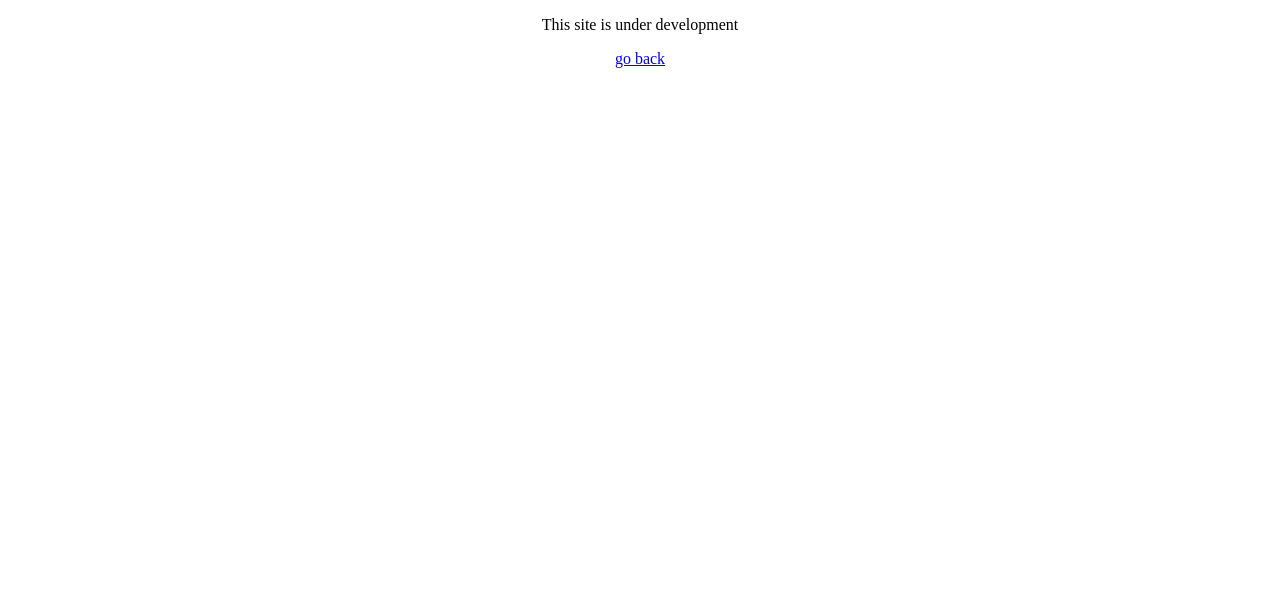
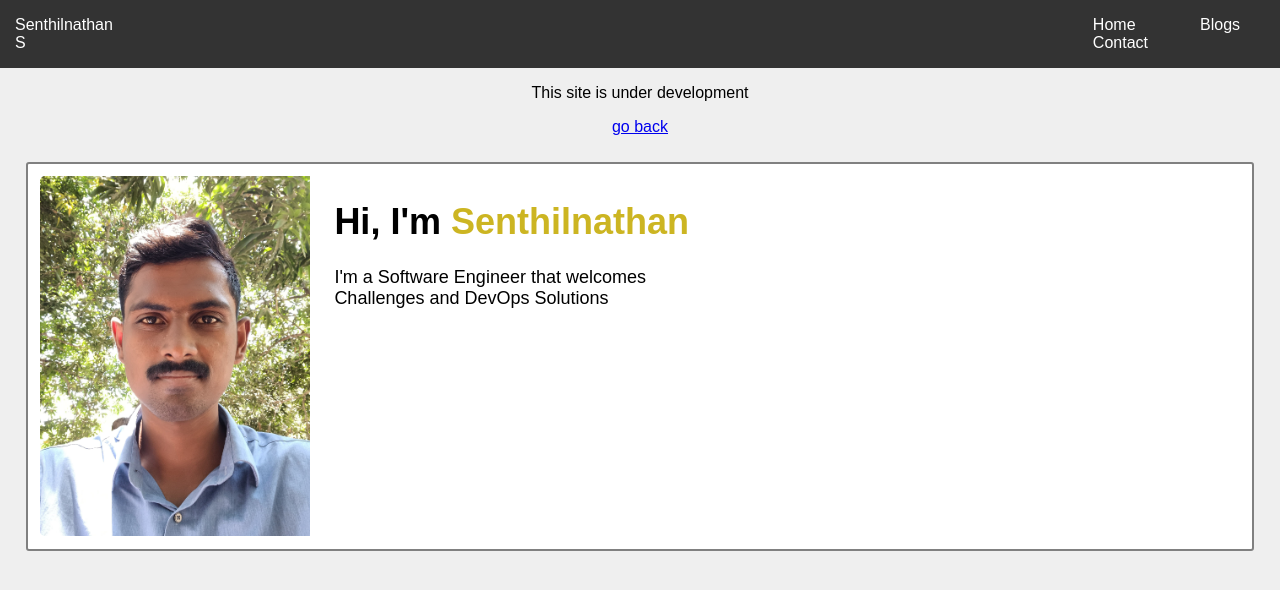
Before and after one commit to senthilnathan-dev/senthilnathan-dev.github.io, a plain HTML site: page static/about.html in a window 1280 px wide. Drawn offline with Linux system fonts and the light colour scheme.

Commit message:
\ Added Content for about page addred few contents in about page

```diff
--- /dev/null
+++ b/static/about.css
@@ -0,0 +1,22 @@
+
+.sec-about{
+    display: flex;
+    margin: 2% 2% 2% 2%;
+    border: 2px solid gray;
+    border-radius: 3px;
+    background-color: white;
+    padding: 1% 1% 1% 1%;
+}
+.sec-about-img{
+    max-width: 360px;
+    max-height: 360px;
+    border-radius: 5px;
+    padding-right: 2%;
+}
+.sec-about-right{
+    font-size: 18px;
+}
+.txt-name{
+    font-weight: 600;
+    color: #ccb522;
+}
--- a/static/about.html
+++ b/static/about.html
@@ -4,10 +4,36 @@
     <meta charset="UTF-8">
     <meta name="viewport" content="width=device-width, initial-scale=1.0">
     <title>Senthilnathan (about)</title>
+    <link rel="stylesheet" href="/static/about.css">
+    <link rel="stylesheet" href="/static/style.css">
 </head>
 <body>
+    <!-- header section -->
+    <div class="header">
+        <div class="head-left">
+            <p class="logo-txt">
+                Senthilnathan S
+            </p>
+        </div>
+        <div class="head-right">
+            <a class="home-btn" href="../index.html">Home</a>
+            <a class="blogs-btn" href="./static/blogs.html">Blogs</a>
+            <!-- <a class="blogs-btn" href="https://dev.to/senthilnathan-dev">Blogs</a> -->
+            <a class="contact-btn" href="./static/contact.html">Contact</a>
+        </div>
+    </div>
+
     <center>
         <p>This site is under development</p>
         <a href="../index.html">go back</a>
     </center></body>
+    <div class="sec-about">
+            <img class="sec-about-img "src="/assets/About-Image.jpeg" alt="Senthilnathan-Image">
+            <div class="sec-about-right">
+                <h1>Hi, I'm <span class="txt-name">Senthilnathan</span></h1>
+                <p>I'm a Software Engineer that welcomes<br>
+                Challenges and DevOps Solutions</p>
+            </div>
+    </div>
+
 </html>
--- a/static/style.css
+++ b/static/style.css
@@ -18,7 +18,11 @@ body{
 }
 
 .head-left{
-    padding: 0px 970px 0px 15px;
+    padding: 0px 950px 0px 15px;
+    .logo-txt{
+        font-size: 1em;
+        max-width: 250px;
+    }
 }
 
 .head-right{
```
Also changed, not shown: index.html (+6 -6 lines), assets/About-Image.jpeg (added).
